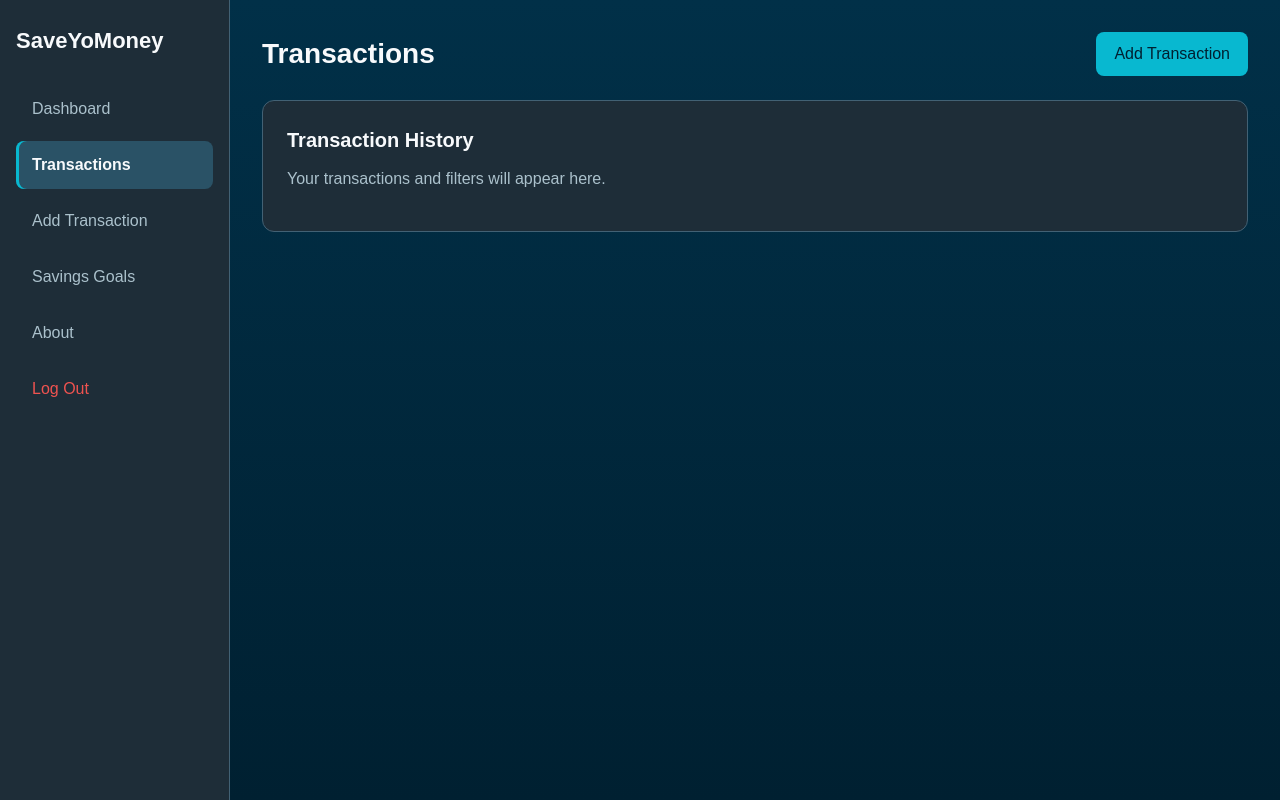
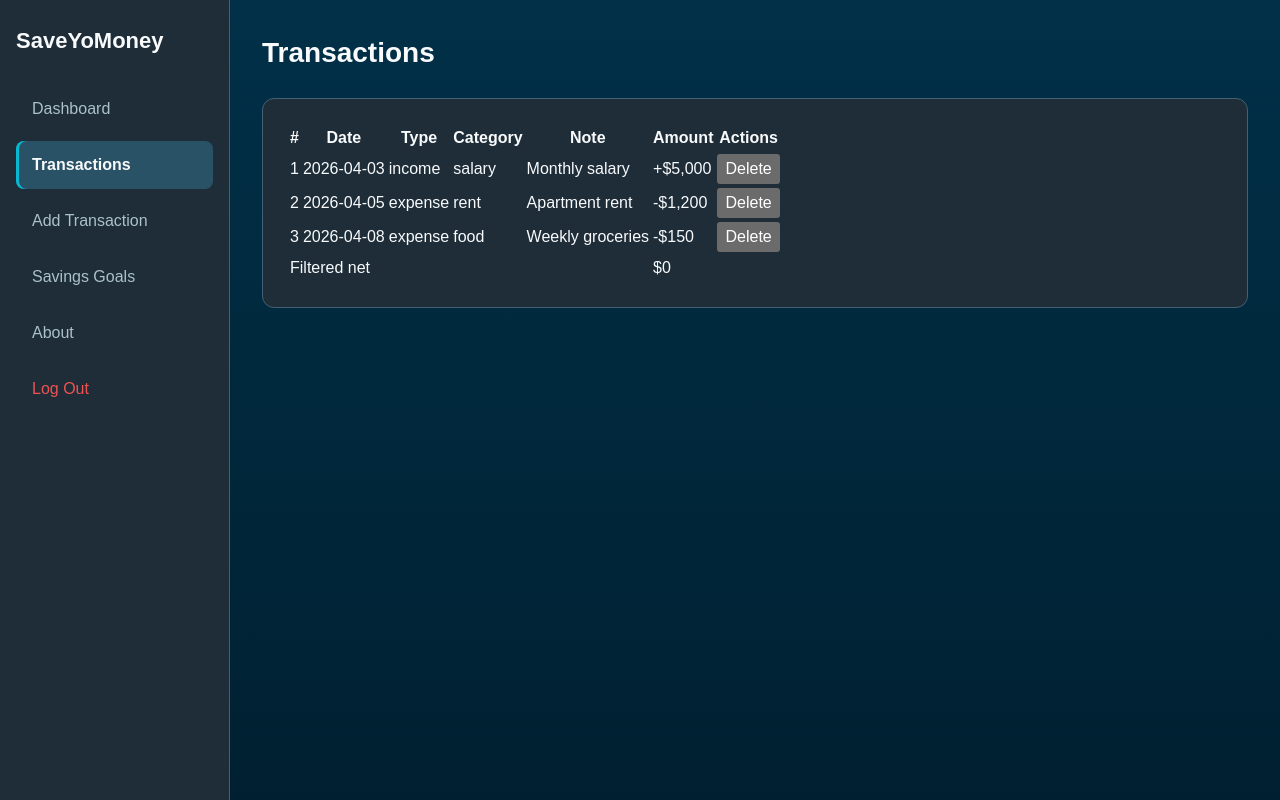
Before and after one commit to tilongg/personal-finance-tracker-group4, a React (Vite) app: page /transactions in a window 1280 px wide. Built offline with nearby package versions, Linux system fonts and the light colour scheme; sample sign-in values are in the browser's storage.

Commit message:
got the transaction part working,,,i think

```diff
--- /dev/null
+++ b/src/components/TransactionTable.jsx
@@ -0,0 +1,97 @@
+export default function TransactionTable({
+  transactions,
+  filteredNet,
+  onDelete
+}) {
+  if (transactions.length === 0) {
+    return (
+      <section className="card table-card">
+        <div className="empty-state">
+          <p>No transactions found.</p>
+        </div>
+      </section>
+    );
+  }
+
+  return (
+    <section className="card table-card">
+      <div className="table-wrapper">
+        <table className="simple-table">
+          <thead>
+            <tr>
+              <th>#</th>
+              <th>Date</th>
+              <th>Type</th>
+              <th>Category</th>
+              <th>Note</th>
+              <th className="align-right">Amount</th>
+              <th className="align-center">Actions</th>
+            </tr>
+          </thead>
+
+          <tbody>
+            {transactions.map((transaction, index) => (
+              <tr key={transaction.id}>
+                <td className="muted-text">{index + 1}</td>
+                <td>{transaction.date}</td>
+
+                <td>
+                  <span
+                    className={
+                      transaction.type === "income"
+                        ? "text-income"
+                        : "text-expense"
+                    }
+                  >
+                    {transaction.type}
+                  </span>
+                </td>
+
+                <td>
+                  <span className="tag">{transaction.tag}</span>
+                </td>
+
+                <td>{transaction.note || "-"}</td>
+
+                <td
+                  className={`align-right amount-cell ${transaction.type}`}
+                >
+                  {transaction.type === "income" ? "+" : "-"}
+                  ${Number(transaction.amount).toLocaleString()}
+                </td>
+
+                <td className="align-center">
+                  <button
+                    type="button"
+                    className="btn-danger btn-sm"
+                    onClick={() => onDelete(transaction.id)}
+                  >
+                    Delete
+                  </button>
+                </td>
+              </tr>
+            ))}
+          </tbody>
+
+          <tfoot>
+            <tr>
+              <td colSpan={5} className="align-right">
+                Filtered net
+              </td>
+              <td
+                className={`align-right ${
+                  filteredNet >= 0
+                    ? "text-income"
+                    : "text-expense"
+                }`}
+              >
+                ${filteredNet.toLocaleString()}
+              </td>
+              <td />
+            </tr>
+          </tfoot>
+        </table>
+      </div>
+    </section>
+  );
+}
--- a/src/pages/Transactions.jsx
+++ b/src/pages/Transactions.jsx
@@ -1,20 +1,54 @@
-import { Link } from "react-router-dom";
+import { useState } from "react";
+import TransactionTable from "../components/TransactionTable";
 
 export default function Transactions() {
+  const [transactions, setTransactions] = useState([
+    {
+      id: 1,
+      date: "2026-04-03",
+      type: "income",
+      tag: "salary",
+      note: "Monthly salary",
+      amount: 5000
+    },
+    {
+      id: 2,
+      date: "2026-04-05",
+      type: "expense",
+      tag: "rent",
+      note: "Apartment rent",
+      amount: 1200
+    },
+    {
+      id: 3,
+      date: "2026-04-08",
+      type: "expense",
+      tag: "food",
+      note: "Weekly groceries",
+      amount: 150
+    }
+  ]);
+
+  function handleDelete(id) {
+    setTransactions((previousTransactions) =>
+      previousTransactions.filter(
+        (transaction) => transaction.id !== id
+      )
+    );
+  }
+
   return (
-    <>
+    <div>
       <div className="page-header">
         <h1 className="page-title">Transactions</h1>
-
-        <Link className="btn-primary" to="/transactions/new">
-          Add Transaction
-        </Link>
       </div>
 
-      <section className="card">
-        <h2>Transaction History</h2>
-        <p>Your transactions and filters will appear here.</p>
-      </section>
-    </>
+      <TransactionTable
+        transactions={transactions}
+        filteredNet={0}
+        onEdit={() => {}}
+        onDelete={handleDelete}
+      />
+    </div>
   );
 }
```
